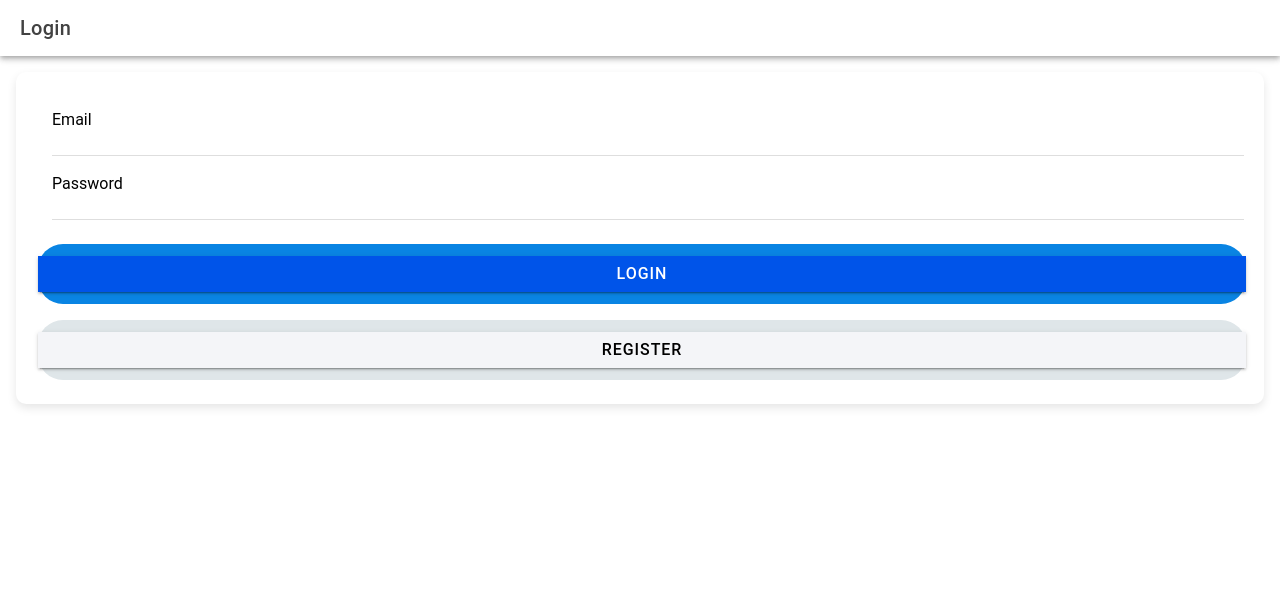
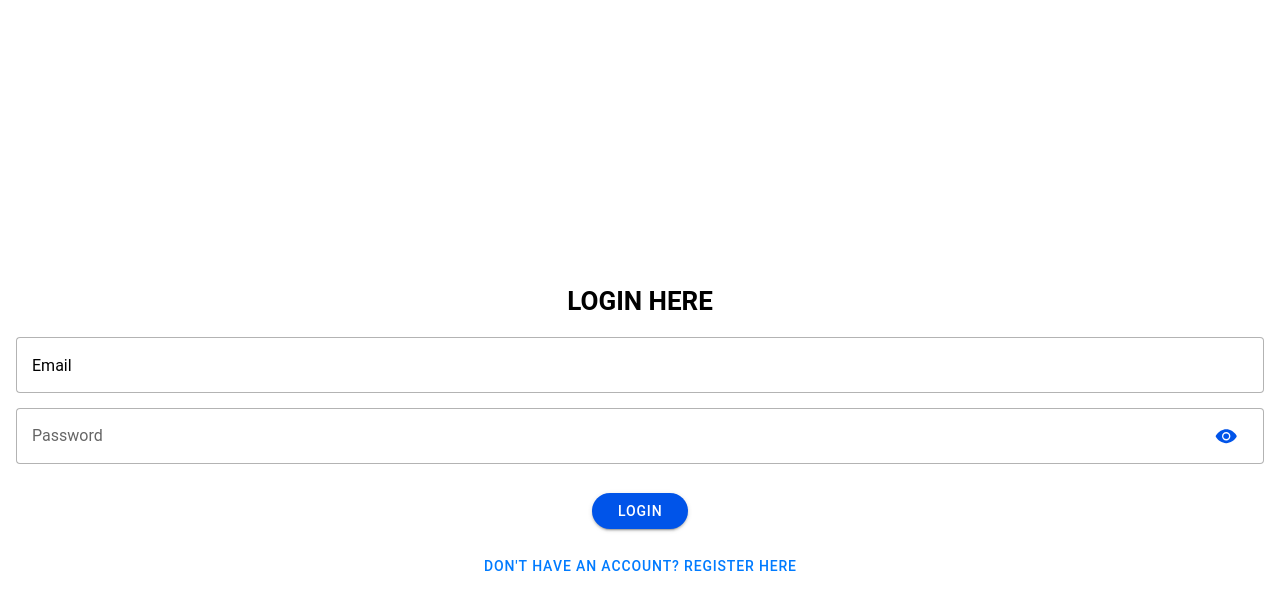
Before and after one commit to Beazel17/it35-lab, a React (Vite) app: page /it35-lab in a window 1280 px wide. Shown: the top 610 px of the page. Built offline with nearby package versions, Linux system fonts and the light colour scheme.

Commit message:
add register set up app for navigation for app

```diff
--- a/src/App.tsx
+++ b/src/App.tsx
@@ -33,6 +33,7 @@ import '@ionic/react/css/palettes/dark.system.css';
 /* Theme variables */
 import './theme/variables.css';
 import Login from './pages/Login';
+import Register from './pages/Register';
 import Menu from './pages/Menu';
 
 setupIonicReact();
@@ -42,6 +43,7 @@ const App: React.FC = () => (
     <IonReactRouter>
       <IonRouterOutlet>
         <Route exact path="/it35-lab" component={Login} />
+        <Route path="/it35-lab/register" component={Register} />
         <Route path="/it35-lab/app" component={Menu} />
       </IonRouterOutlet>
     </IonReactRouter>
--- /dev/null
+++ b/src/pages/Register.tsx
@@ -0,0 +1,120 @@
+import { IonButton, IonContent, IonInput, IonPage, IonToast, IonAlert } from '@ionic/react';
+import { useState } from 'react';
+import { useIonRouter } from '@ionic/react';
+
+const Register: React.FC = () => {
+  const navigation = useIonRouter();
+  const [email, setEmail] = useState('');
+  const [password, setPassword] = useState('');
+  const [confirmPassword, setConfirmPassword] = useState('');
+  const [showToast, setShowToast] = useState(false);
+  const [errorMessage, setErrorMessage] = useState('');
+  const [showAlert, setShowAlert] = useState(false);
+
+  const doRegister = async () => {
+    if (!email || !password || !confirmPassword) {
+      setErrorMessage('Please fill in all fields.');
+      setShowAlert(true);
+      return;
+    }
+
+    if (password !== confirmPassword) {
+      setErrorMessage('Passwords do not match.');
+      setShowAlert(true);
+      return;
+    }
+
+    setShowToast(true);
+    setTimeout(() => {
+      navigation.push('/it35-lab', 'back', 'replace');
+    }, 1500);
+
+  };
+
+  return (
+    <IonPage>
+      <IonContent className="ion-padding">
+        <div
+          style={{
+            display: 'flex',
+            flexDirection: 'column',
+            alignItems: 'center',
+            justifyContent: 'center',
+            marginTop: '20%',
+          }}
+        >
+          <h1
+            style={{
+              fontWeight: 'bold',
+              marginBottom: '20px',
+            }}
+          >
+            REGISTER HERE
+          </h1>
+
+          <IonInput
+            label="Email"
+            labelPlacement="floating"
+            fill="outline"
+            type="email"
+            placeholder="Enter Email"
+            value={email}
+            onIonChange={(e) => setEmail(e.detail.value!)}
+            style={{ width: '100%', marginBottom: '15px' }}
+          />
+
+          <IonInput
+            fill="outline"
+            type="password"
+            placeholder="Password"
+            value={password}
+            onIonChange={(e) => setPassword(e.detail.value!)}
+            style={{ width: '100%', marginBottom: '15px' }}
+          />
+
+          <IonInput
+            fill="outline"
+            type="password"
+            placeholder="Confirm Password"
+            value={confirmPassword}
+            onIonChange={(e) => setConfirmPassword(e.detail.value!)}
+            style={{ width: '100%', marginBottom: '25px' }}
+          />
+
+          <IonButton
+            style={{
+              marginBottom: '15px',
+            }}
+            onClick={doRegister}
+            expand="full"
+            shape="round"
+            color="primary"
+          >
+            Register
+          </IonButton>
+
+          {/* IonToast for registration success */}
+          <IonToast
+            isOpen={showToast}
+            onDidDismiss={() => setShowToast(false)}
+            message="Registration successful! Redirecting to login..."
+            duration={1500}
+            position="top"
+            color="primary"
+          />
+
+          {/* IonAlert for displaying error messages */}
+          <IonAlert
+            isOpen={showAlert}
+            onDidDismiss={() => setShowAlert(false)}
+            header="Registration Error"
+            message={errorMessage}
+            buttons={['OK']}
+          />
+        </div>
+      </IonContent>
+    </IonPage>
+  );
+};
+
+export default Register;
--- a/src/pages/css/Login.css
+++ b/src/pages/css/Login.css
@@ -1,39 +1,41 @@
-
-.login-content {
-    background: linear-gradient(135deg, #74b9ff, #a29bfe);
-    min-height: 100vh;
+/* Login.css */
+.page-container {
     display: flex;
+    flex-direction: column;
+    align-items: center;
     justify-content: center;
-    align-items: center;
-    padding: 0 10px;
+    margin-top: 25%;
   }
 
-  .login-form {
-    width: 100%;
+  .avatar-container {
+    display: flex;
+    align-items: center;
+    justify-content: center;
+    width: 150px;
+    height: 150px;
+    border-radius: 50%;
+    overflow: hidden;
+  }
 
-    background: white;
-    border-radius: 10px;
-    box-shadow: 0 4px 10px rgba(0, 0, 0, 0.1);
-    padding: 20px;
+  .avatar-icon {
+    font-size: 120px;
+    color: #6c757d;
+  }
+
+  .heading {
+    display: flex;
+    align-items: center;
+    justify-content: center;
+  }
+
+  .input-container {
+    margin-top: 10px;
   }
 
   .login-button {
-    background-color: #0984e3;
-    font-size: 1rem;
-    margin-top: 1.5rem;
-    border-radius: 25px;
-    padding: 12px 0;
-    width: 100%;
-    transition: background-color 0.3s ease;
+    margin-top: 10px;
   }
 
   .register-button {
-    background-color: #dfe6e9;
-    color: #0984e3;
-    font-size: 1rem;
-    margin-top: 1rem;
-    border-radius: 25px;
-    padding: 12px 0;
-    width: 100%;
-    transition: background-color 0.3s ease;
+    margin-top: 10px;
   }
--- a/src/pages/login.tsx
+++ b/src/pages/login.tsx
@@ -1,69 +1,124 @@
-import React, { useState } from 'react';
 import {
+  IonAlert,
   IonButton,
   IonContent,
-  IonHeader,
   IonInput,
-  IonItem,
-  IonLabel,
+  IonInputPasswordToggle,
   IonPage,
-  IonTitle,
-  IonToolbar,
+  IonToast,
   useIonRouter
 } from '@ionic/react';
-import './css/Login.css';
+
+import { useState } from 'react';
 
 const Login: React.FC = () => {
+  const navigation = useIonRouter();
   const [email, setEmail] = useState('');
   const [password, setPassword] = useState('');
-  const navigation = useIonRouter();
+  const [showAlert, setShowAlert] = useState(false);
+  const [errorMessage, setErrorMessage] = useState('');
+  const [showToast, setShowToast] = useState(false);
 
-  const doLogin = () => {
-    if (email && password) {
+  const doLogin = async () => {
+    // Placeholder for actual login logic, if any
+    // You can replace this with API call and authentication logic
+    if (email === "test@domain.com" && password === "password") {
+      setShowToast(true);
+      setTimeout(() => {
         navigation.push('/it35-lab/app', 'forward', 'replace');
+      }, 1500);
     } else {
-      alert("Please fill in both email and password.");
+      setErrorMessage("Invalid email or password.");
+      setShowAlert(true);
     }
-  };
-
-  const goToRegister = () => {
-    navigation.push('/register', 'forward', 'replace');
   };
 
   return (
     <IonPage>
-      <IonHeader>
-        <IonToolbar>
-          <IonTitle>Login</IonTitle>
-        </IonToolbar>
-      </IonHeader>
-      <IonContent className='ion-padding login-content'>
-        <div className="login-form">
-          <IonItem>
-            <IonLabel position="floating">Email</IonLabel>
+      <IonContent className='ion-padding'>
+        <div
+          style={{
+            display: 'flex',
+            flexDirection: 'column',
+            alignItems: 'center',
+            justifyContent: 'center',
+            marginTop: '20%',
+          }}
+        >
+          <h1
+            style={{
+              fontWeight: 'bold',
+              marginBottom: '20px',
+            }}
+          >
+            LOGIN HERE
+          </h1>
+
           <IonInput
+            label="Email"
+            labelPlacement="floating"
+            fill="outline"
+            type="email"
+            placeholder="Enter Email"
             value={email}
             onIonChange={(e) => setEmail(e.detail.value!)}
-              type="email"
-              required
+            style={{ width: '100%', marginBottom: '15px' }}
           />
-          </IonItem>
-          <IonItem>
-            <IonLabel position="floating">Password</IonLabel>
           <IonInput
+            style={{
+              width: '100%',
+              marginBottom: '25px',
+            }}
+            fill="outline"
+            type="password"
+            placeholder="Password"
             value={password}
             onIonChange={(e) => setPassword(e.detail.value!)}
-              type="password"
-              required
-            />
-          </IonItem>
+          >
+            <IonInputPasswordToggle slot="end" />
+          </IonInput>
 
-          <IonButton onClick={doLogin} expand="full" className="login-button">
+          <IonButton
+            style={{
+              marginBottom: '15px',
+            }}
+            onClick={doLogin}
+            expand="full"
+            shape="round"
+            color="primary"
+          >
             Login
           </IonButton>
-          <IonButton onClick={goToRegister} expand="full" color="light" className="register-button">
-            Register
+
+          {/* Register Button */}
+          <IonButton
+            routerLink="/it35-lab/register"
+            expand="full"
+            fill="clear"
+            shape="round"
+            style={{
+              color: '#007bff',
+            }}
+          >
+            Don't have an account? Register here
           </IonButton>
+
+          {/* IonAlert for displaying login errors */}
+          <IonAlert
+            isOpen={showAlert}
+            onDidDismiss={() => setShowAlert(false)}
+            header="Login Failed"
+            message={errorMessage}
+            buttons={['OK']}
+          />
+          <IonToast
+            isOpen={showToast}
+            onDidDismiss={() => setShowToast(false)}
+            message="Login successful! Redirecting..."
+            duration={1500}
+            position="top"
+            color="primary"
+          />
         </div>
       </IonContent>
     </IonPage>
```
Lines whose indentation alone changed are shown as unchanged.
